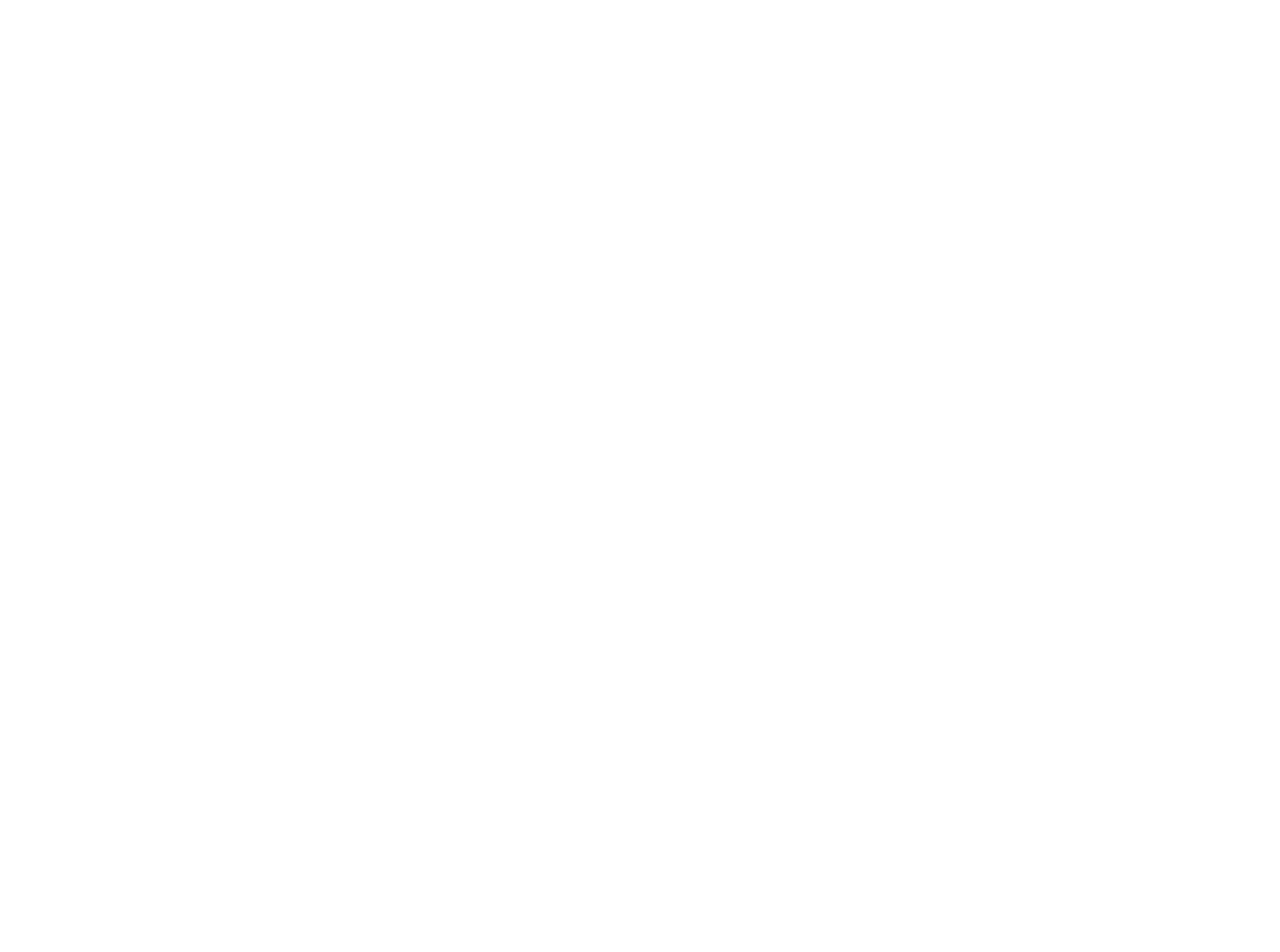
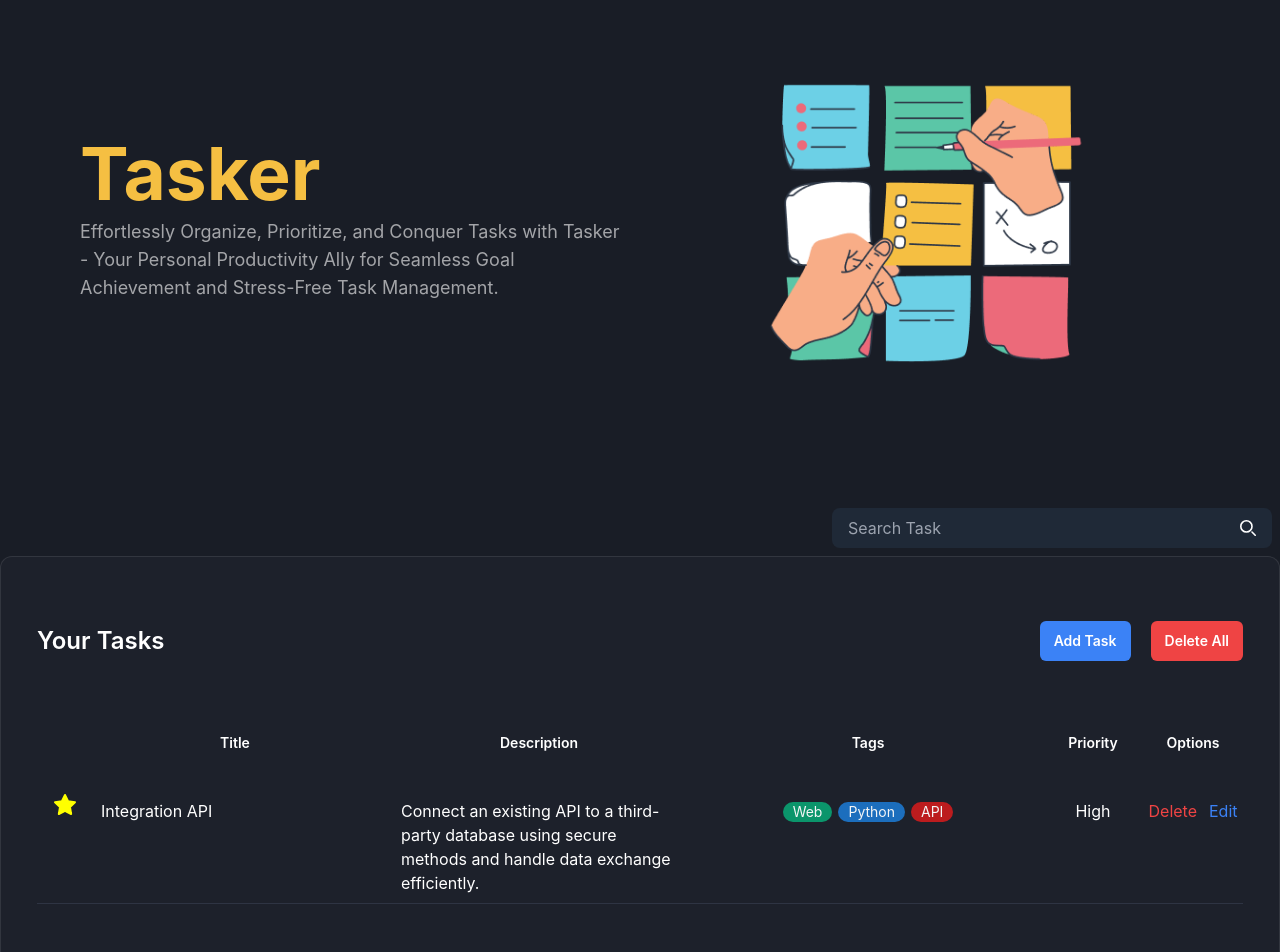
Before and after one commit to nafeezmahdi/tasker, a React (Vite) app: page / in a window 1280 px wide. Shown: the part 120-1072 px from the top of the page. Before the commit the page ends 800 px from the top, so only its background shows below. Built offline with nearby package versions, Linux system fonts and the light colour scheme.

Commit message:
adding components

```diff
--- a/index.html
+++ b/index.html
@@ -10,7 +10,7 @@
     <meta name="viewport" content="width=device-width, initial-scale=1.0" />
     <title>Tasker</title>
   </head>
-  <body>
+  <body class="bg-[#191D26] text-white font-[Inter]">
     <div id="root"></div>
     <script type="module" src="/src/main.jsx"></script>
   </body>
--- a/src/App.jsx
+++ b/src/App.jsx
@@ -1,5 +1,19 @@
+import Footer from "./components/Footer";
+import Header from "./components/Header";
+import HeroSection from "./components/HeroSection";
+import TaskBoard from "./components/TaskBoard";
+
 function App() {
-  return <div className="m-5">Tasker</div>;
+  return (
+    <>
+      <Header />
+      <div className="flex flex-col justify-center items-center">
+        <HeroSection />
+        <TaskBoard />
+      </div>
+      <Footer />
+    </>
+  );
 }
 
 export default App;
--- /dev/null
+++ b/src/components/Footer.jsx
@@ -0,0 +1,11 @@
+export default function Footer() {
+  return (
+    <footer className="py-6 md:py-8">
+      <div className="container mx-auto">
+        <p className="text-center text-xs text-[#6A6A6A] lg:text-sm ">
+          Copyright ©2024
+        </p>
+      </div>
+    </footer>
+  );
+}
--- /dev/null
+++ b/src/components/Header.jsx
@@ -0,0 +1,9 @@
+export default function Header() {
+  return (
+    <nav className="py-6 md:py-8 fixed top-0 w-full !bg-[#191D26] z-50 ">
+      <div className="container mx-auto flex items-center justify-between gap-x-6">
+        <span className=" h-[45px] text-green-500">Tasker</span>
+      </div>
+    </nav>
+  );
+}
--- /dev/null
+++ b/src/components/HeroSection.jsx
@@ -0,0 +1,31 @@
+import Frame from "../assets/frame.png";
+
+export default function HeroSection() {
+  return (
+    <section className="pb-[114px] pt-20 md:mt-[100px]">
+      <div className="container lg:px-20">
+        <div className="grid items-center gap-6 md:grid-cols-2">
+          <div className="flex justify-center md:order-2">
+            <img
+              src={Frame}
+              className="max-md:w-full"
+              alt="frame"
+              width="326"
+              height="290"
+            />
+          </div>
+          <div>
+            <h1 className="mb-1 5 text-[56px] font-bold leading-none text-[#F5BF42] lg:text-[73px]">
+              Tasker
+            </h1>
+            <p className="text-lg my-2 opacity-60">
+              Effortlessly Organize, Prioritize, and Conquer Tasks with Tasker -
+              Your Personal Productivity Ally for Seamless Goal Achievement and
+              Stress-Free Task Management.
+            </p>
+          </div>
+        </div>
+      </div>
+    </section>
+  );
+}
--- /dev/null
+++ b/src/components/TaskBoard.jsx
@@ -0,0 +1,19 @@
+import AllTaskList from "./task-board/AllTaskList";
+import SearchTask from "./task-board/SearchTask";
+import TaskActions from "./task-board/TaskActions";
+
+export default function TaskBoard() {
+  return (
+    <section className="mb-20">
+      <div className="container">
+        <div className="p-2 flex justify-end">
+          <SearchTask />
+        </div>
+        <div className="rounded-xl border border-[rgba(206,206,206,0.12)] bg-[#1D212B] px-6 py-8 md:px-9 md:py-16">
+          <TaskActions />
+          <AllTaskList />
+        </div>
+      </div>
+    </section>
+  );
+}
--- /dev/null
+++ b/src/components/TaskTableBody.jsx
@@ -0,0 +1,59 @@
+/* eslint-disable react/no-unknown-property */
+export default function TaskTableBody() {
+  return (
+    <tbody>
+      <tr className="border-b border-[#2E3443] [&>td]:align-baseline [&>td]:px-4 [&>td]:py-2">
+        <td>
+          <svg
+            xmlns="http://www.w3.org/2000/svg"
+            className="icon icon-tabler icon-tabler-star"
+            width="24"
+            height="24"
+            viewBox="0 0 24 24"
+            stroke-width="2"
+            stroke="yellow"
+            fill="yellow"
+            stroke-linecap="round"
+            stroke-linejoin="round"
+          >
+            <path stroke="none" d="M0 0h24v24H0z" fill="none" />
+            <path d="M12 17.75l-6.172 3.245l1.179 -6.873l-5 -4.867l6.9 -1l3.086 -6.253l3.086 6.253l6.9 1l-5 4.867l1.179 6.873z" />
+          </svg>
+        </td>
+        <td>Integration API</td>
+        <td>
+          <div>
+            Connect an existing API to a third-party database using secure
+            methods and handle data exchange efficiently.
+          </div>
+        </td>
+        <td>
+          <ul className="flex justify-center gap-1.5 flex-wrap">
+            <li>
+              <span className="inline-block h-5 whitespace-nowrap rounded-[45px] bg-[#00D991A1] px-2.5 text-sm capitalize text-[#F4F5F6]">
+                Web
+              </span>
+            </li>
+            <li>
+              <span className="inline-block h-5 whitespace-nowrap rounded-[45px] bg-[#1C92FFB0] px-2.5 text-sm capitalize text-[#F4F5F6]">
+                Python
+              </span>
+            </li>
+            <li>
+              <span className="inline-block h-5 whitespace-nowrap rounded-[45px] bg-[#FE1A1AB5] px-2.5 text-sm capitalize text-[#F4F5F6]">
+                API
+              </span>
+            </li>
+          </ul>
+        </td>
+        <td className="text-center">High</td>
+        <td>
+          <div className="flex items-center justify-center space-x-3">
+            <button className="text-red-500">Delete</button>
+            <button className="text-blue-500">Edit</button>
+          </div>
+        </td>
+      </tr>
+    </tbody>
+  );
+}
--- /dev/null
+++ b/src/components/task-board/AllTaskList.jsx
@@ -0,0 +1,13 @@
+import TaskTableBody from "../TaskTableBody";
+import TaskTableHeader from "./TaskTableHeader";
+
+export default function AllTaskList() {
+  return (
+    <div className="overflow-auto">
+      <table className="table-fixed overflow-auto xl:w-full">
+        <TaskTableHeader />
+        <TaskTableBody />
+      </table>
+    </div>
+  );
+}
--- /dev/null
+++ b/src/components/task-board/SearchTask.jsx
@@ -0,0 +1,39 @@
+/* eslint-disable react/no-unknown-property */
+export default function SearchTask() {
+  return (
+    <form>
+      <div className="flex">
+        <div className="relative overflow-hidden rounded-lg text-gray-50 md:min-w-[380px] lg:min-w-[440px]">
+          <input
+            type="search"
+            className="z-20 block w-full bg-gray-800 px-4 py-2 pr-10 focus:outline-none"
+            placeholder="Search Task"
+            required
+          />
+          <button
+            type="submit"
+            className="absolute right-2 top-0 h-full rounded-e-lg text-white md:right-4"
+          >
+            {" "}
+            <svg
+              className="h-4 w-4"
+              aria-hidden="true"
+              xmlns="http://www.w3.org/2000/svg"
+              fill="none"
+              viewBox="0 0 20 20"
+            >
+              <path
+                stroke="currentColor"
+                strokeLinecap="round"
+                stroke-linejoin="round"
+                stroke-width="2"
+                d="m19 19-4-4m0-7A7 7 0 1 1 1 8a7 7 0 0 1 14 0Z"
+              />
+            </svg>
+            <span className="sr-only">Search</span>
+          </button>
+        </div>
+      </div>
+    </form>
+  );
+}
--- /dev/null
+++ b/src/components/task-board/TaskActions.jsx
@@ -0,0 +1,15 @@
+export default function TaskActions() {
+  return (
+    <div className="mb-14 items-center justify-between sm:flex">
+      <h2 className="text-2xl font-semibold max-sm:mb-4">Your Tasks</h2>
+      <div className="flex items-center space-x-5">
+        <button className="rounded-md bg-blue-500 px-3.5 py-2.5 text-sm font-semibold">
+          Add Task
+        </button>
+        <button className="rounded-md bg-red-500 px-3.5 py-2.5 text-sm font-semibold">
+          Delete All
+        </button>
+      </div>
+    </div>
+  );
+}
--- /dev/null
+++ b/src/components/task-board/TaskTableHeader.jsx
@@ -0,0 +1,24 @@
+export default function TaskTableHeader() {
+  return (
+    <thead>
+      <tr>
+        <th className="p-4 pb-8 text-sm font-semibold capitalize w-[48px]"></th>
+        <th className="p-4 pb-8 text-sm font-semibold capitalize w-[300px]">
+          Title
+        </th>
+        <th className="p-4 pb-8 text-sm font-semibold capitalize w-full">
+          Description
+        </th>
+        <th className="p-4 pb-8 text-sm font-semibold capitalize md:w-[350px]">
+          Tags
+        </th>
+        <th className="p-4 pb-8 text-sm font-semibold capitalize md:w-[100px]">
+          Priority
+        </th>
+        <th className="p-4 pb-8 text-sm font-semibold capitalize md:w-[100px]">
+          Options
+        </th>
+      </tr>
+    </thead>
+  );
+}
```
Also changed, not shown: src/assets/frame.png (added).
